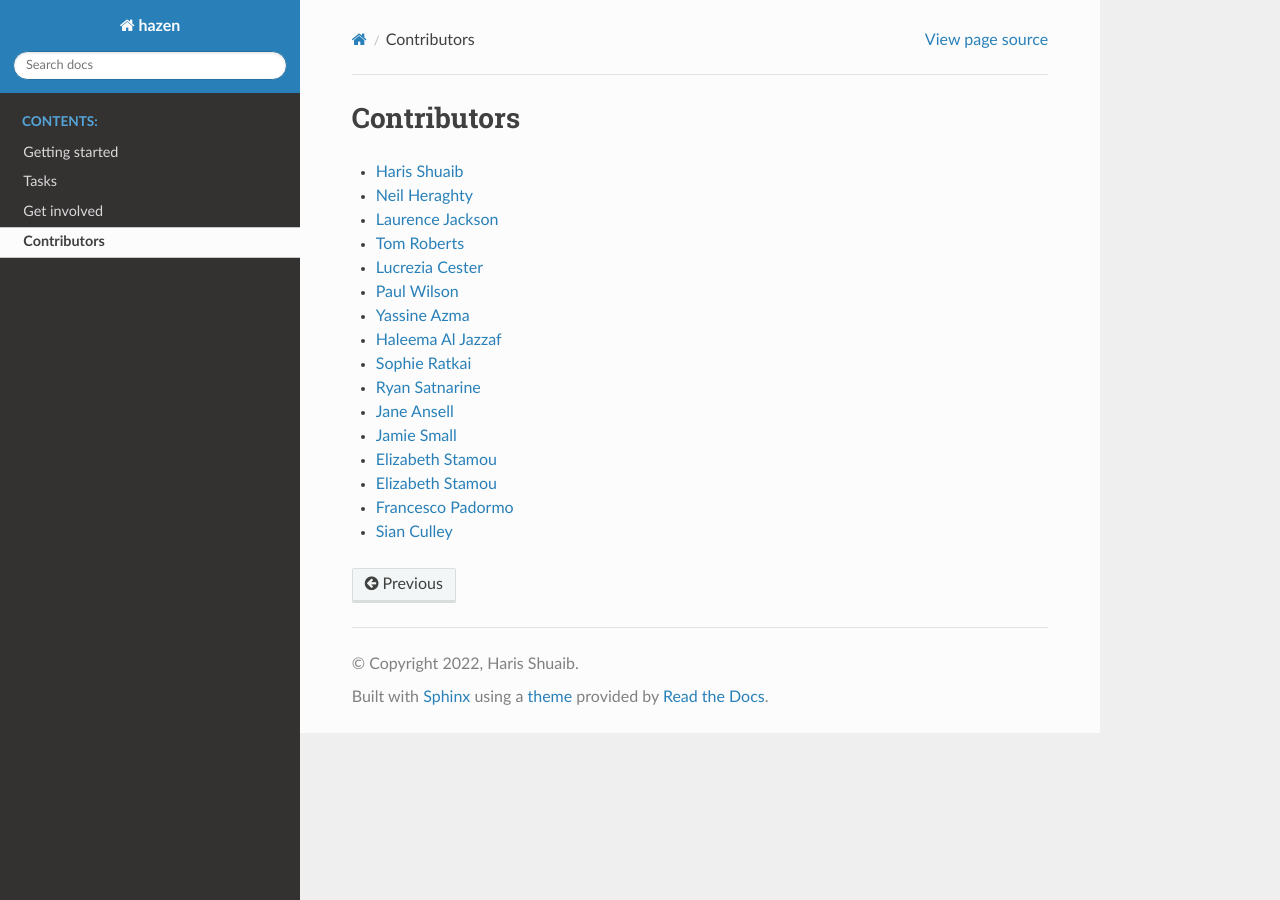
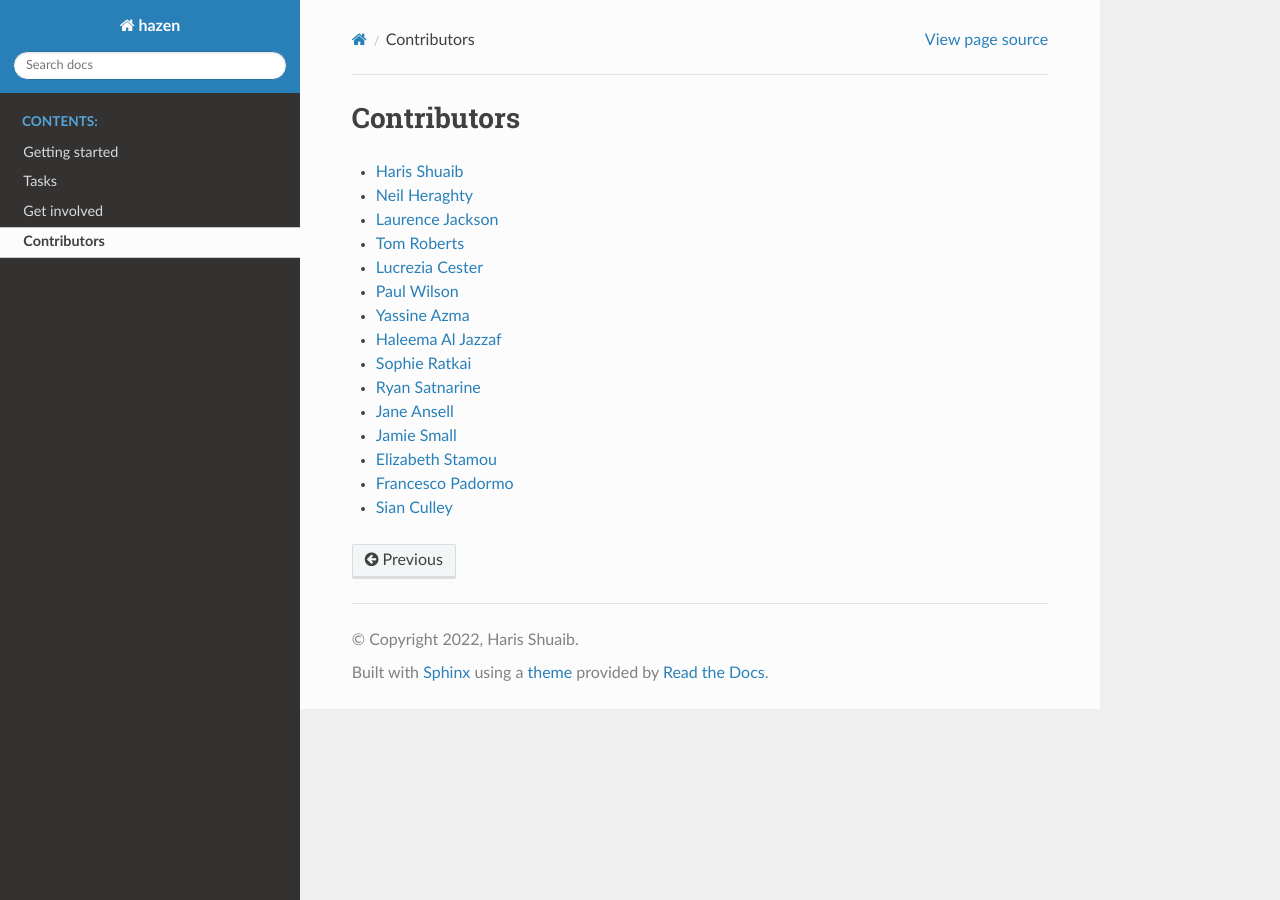
Before and after one commit to GSTT-CSC/hazen, a Sphinx documentation site: the page built from newdocs/source/contributors.rst, in a window 1280 px wide. Built offline with Sphinx 7.4.7 and the Read the Docs theme 2.0.0, drawn with Linux system fonts in a browser that asks for light colours.

Commit message:
Update contributors.rst

```diff
--- a/newdocs/source/contributors.rst
+++ b/newdocs/source/contributors.rst
@@ -14,6 +14,5 @@ Contributors
 * `Jane Ansell <https://github.com/ansellj>`_
 * `Jamie Small <https://github.com/JamieSmall>`_
 * `Elizabeth Stamou <https://github.com/elizaGSTT>`_
-* `Elizabeth Stamou <https://github.com/elizaGSTT>`_
 * `Francesco Padormo <https://github.com/francescopadormo>`_
 * `Sian Culley <https://github.com/superresolusian>`_
```
